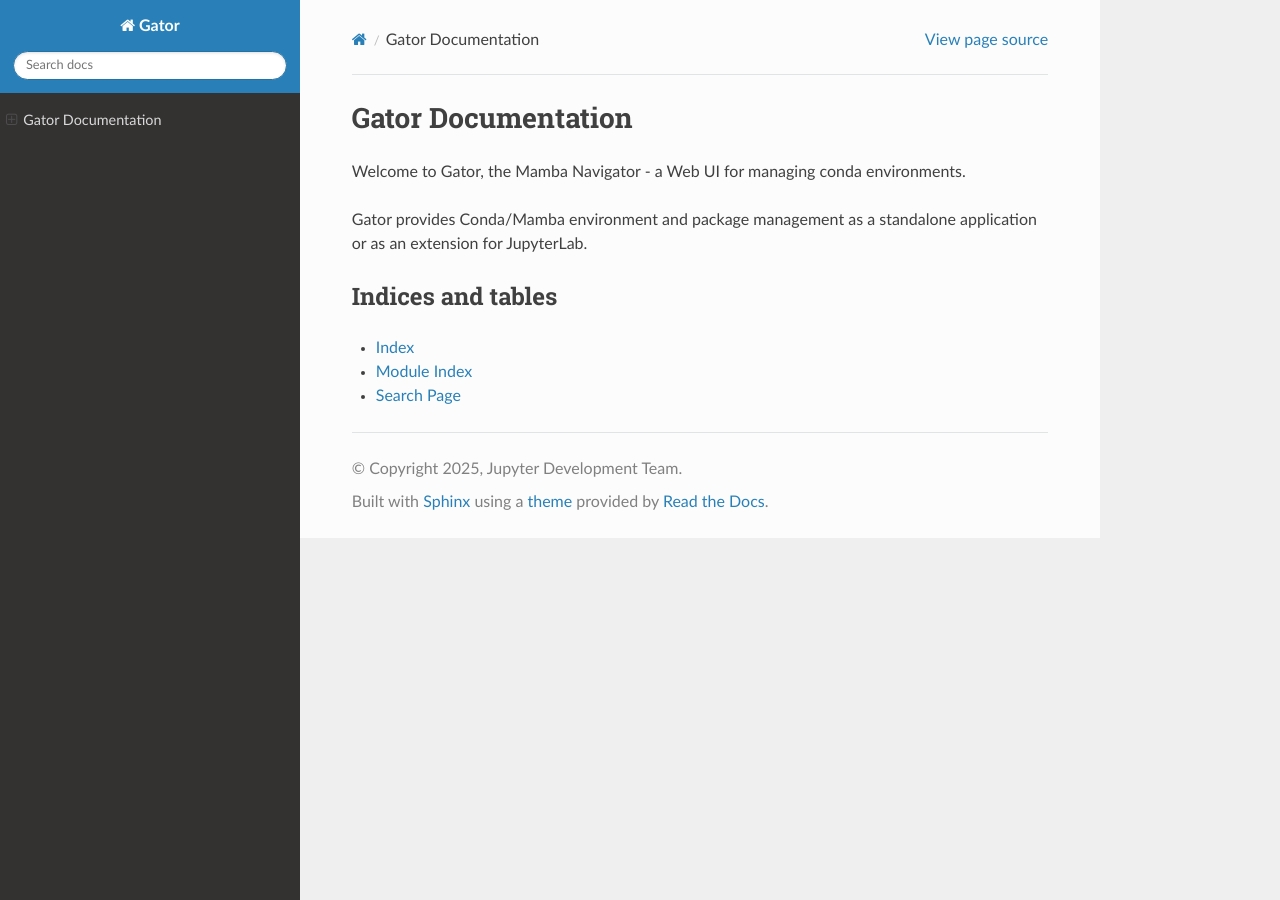
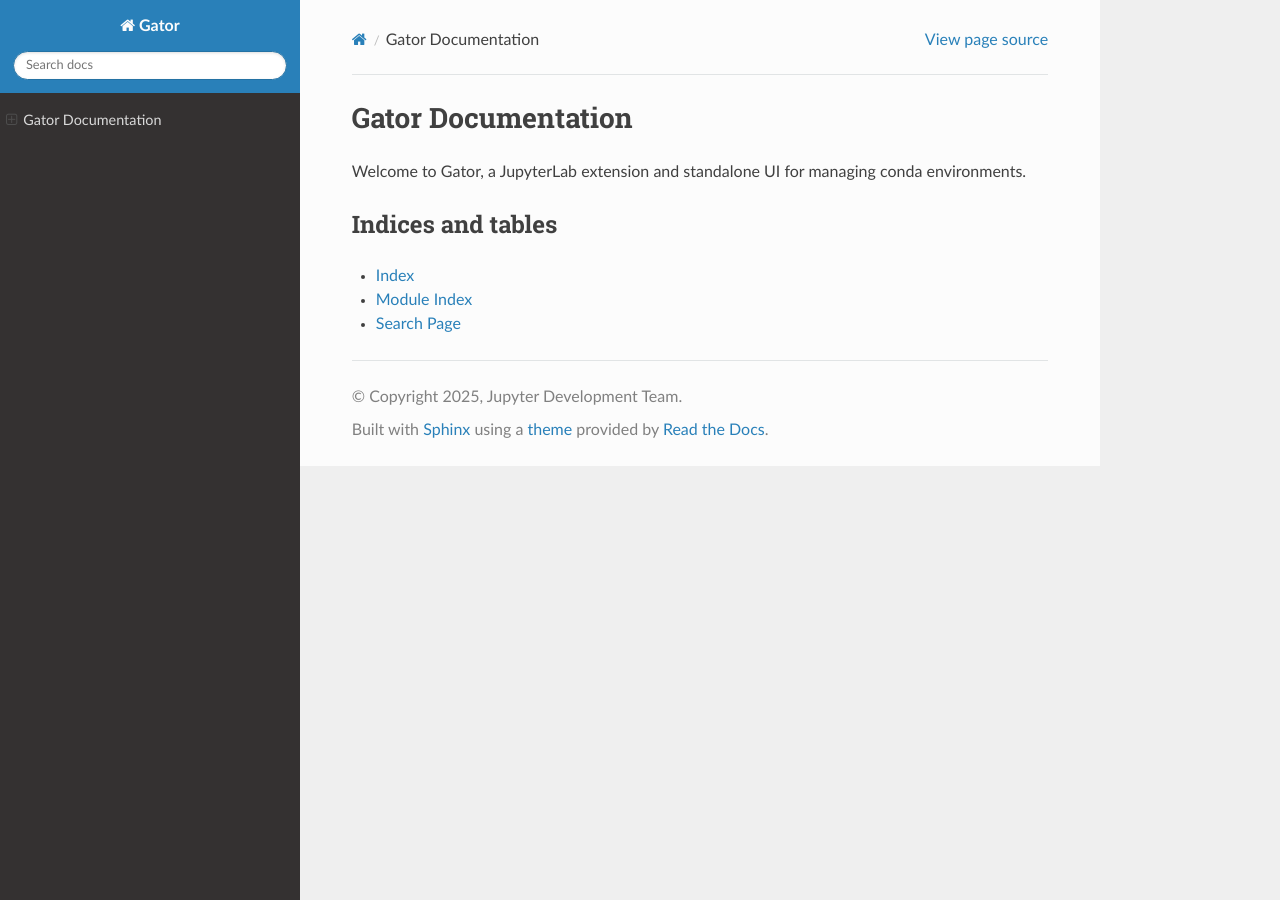
Before and after one commit to mamba-org/gator, a Sphinx documentation site: the page built from docs/source/index.md, in a window 1280 px wide. Built offline with Sphinx 7.4.7 and the Read the Docs theme 3.1.0, drawn with Linux system fonts in a browser that asks for light colours.

Commit message:
update index doc

````diff
--- a/docs/source/index.md
+++ b/docs/source/index.md
@@ -1,8 +1,7 @@
 # Gator Documentation
 
-Welcome to Gator, the Mamba Navigator - a Web UI for managing conda environments.
+Welcome to Gator, a JupyterLab extension and standalone UI for managing conda environments.
 
-Gator provides Conda/Mamba environment and package management as a standalone application or as an extension for JupyterLab.
 
 ```{toctree}
 :maxdepth: 2
````
